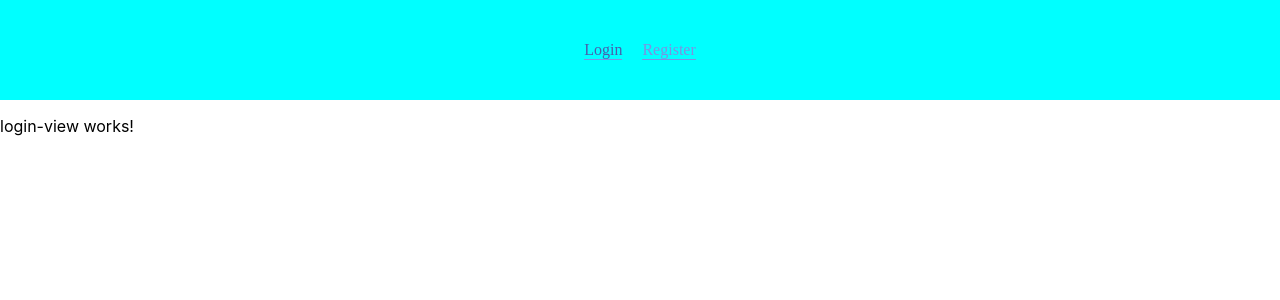
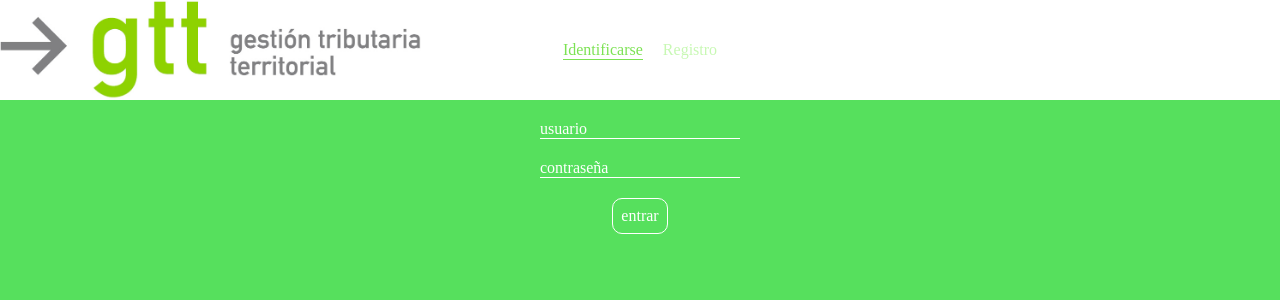
Before and after one commit to alfonsem/certificateManager, an Angular app: page /login in a window 1280 px wide. Shown: the top 300 px of the page. Built offline with nearby package versions, Linux system fonts and the light colour scheme.

Commit message:
cambio de css y añadimos fondo del logo

```diff
--- a/src/app/app.module.ts
+++ b/src/app/app.module.ts
@@ -6,6 +6,7 @@ import { AppComponent } from './app.component';
 import { LoginViewComponent } from './login-view/login-view.component';
 import { RegisterViewComponent } from './register-view/register-view.component';
 import { NavBarComponent } from './nav-bar/nav-bar.component';
+import { FormsModule } from '@angular/forms';
 
 @NgModule({
   declarations: [
@@ -16,7 +17,8 @@ import { NavBarComponent } from './nav-bar/nav-bar.component';
   ],
   imports: [
     BrowserModule,
-    AppRoutingModule
+    AppRoutingModule,
+    FormsModule
   ],
   providers: [],
   bootstrap: [AppComponent]
--- a/src/app/login-view/login-view.component.html
+++ b/src/app/login-view/login-view.component.html
@@ -1,4 +1,8 @@
 <app-nav-bar></app-nav-bar>
-<p>
-  login-view works!
-</p>
+<form>
+  <div class="formContent">
+      <input class="login" type="text" placeholder="usuario" [(ngModel)]="username" name="username" />
+      <input class="login" type="text" placeholder="contraseña" [(ngModel)]="password" name="password" />
+      <input id="loginIn" type="submit" value="entrar" />
+  </div>
+</form>
--- a/src/app/login-view/login-view.component.scss
+++ b/src/app/login-view/login-view.component.scss
@@ -0,0 +1,29 @@
+.formContent{
+    display: flex;
+    justify-content: center;
+    flex-direction: column;
+    align-items: center;
+}
+.login{
+    all: initial;
+    //color: rgb(71, 95, 173);
+    color: white;
+    //border-bottom: 1px solid rgb(122, 147, 226);
+    border-bottom: 1px solid white;
+    padding-top: 20px;
+}
+.login::placeholder{
+    //color: rgb(122, 147, 226);
+    color: white;
+}
+#loginIn{
+    all: initial;
+    margin-top: 20px;
+    padding: 8px;
+    //background: rgb(56, 166, 230);
+    //border: 1px rgb(122, 147, 226) solid;
+    border: 1px white solid;
+    //color: rgb(200, 248, 180);
+    color: white;
+    border-radius: 10px;
+}
--- a/src/app/nav-bar/nav-bar.component.html
+++ b/src/app/nav-bar/nav-bar.component.html
@@ -1,8 +1,8 @@
 <nav>
   <div class="navContainer">
       <div class="loginRegisterContainer">
-          <a routerLink="/login" routerLinkActive="active">Login</a>
-          <a routerLink="/register" routerLinkActive="active">Register</a>
+          <a routerLink="/login" routerLinkActive="active">Identificarse</a>
+          <a routerLink="/register" routerLinkActive="active">Registro</a>
       </div>
   </div>
 </nav>
--- a/src/app/nav-bar/nav-bar.component.scss
+++ b/src/app/nav-bar/nav-bar.component.scss
@@ -1,7 +1,11 @@
 nav{
     width: 100 vw;
     height: 100px;
-    background: aqua;
+    background-color: white;
+    //background: rgb(56, 166, 230);
+    background-image: url(src/assets/img/LogoGTT.jpg);
+    background-repeat: no-repeat;
+    background-size: contain;
     display: flex;
     flex-direction: row;
     justify-content: center;
@@ -13,12 +17,13 @@ nav{
 }
 a{
     all: initial;
-    color: rgb(122, 147, 226);
-    border-bottom: 1px solid rgb(122, 147, 226);
+    color: rgb(200, 248, 180);
+    //border-bottom: 1px solid rgb(124, 226, 83);
     margin: 10px;
 }
 .active{
-    color: rgb(71, 95, 173);
+    color: rgb(124, 226, 83);
+    border-bottom: 1px solid rgb(124, 226, 83);
 }
 span{
     background: aqua;
--- a/src/app/register-view/register-view.component.html
+++ b/src/app/register-view/register-view.component.html
@@ -1,3 +1,9 @@
-<p>
-  register-view works!
-</p>
+<app-nav-bar></app-nav-bar>
+<form>
+  <div class="formContent">
+      <input class="register" type="text" placeholder="usuario" [(ngModel)]="username" name="username" />
+      <input class="register" type="text" placeholder="contraseña" [(ngModel)]="password" name="password" />
+      <input class="register" type="text" placeholder="email" [(ngModel)]="email" name="email" />
+      <input id="registerIn" type="submit" value="registro" />
+  </div>
+</form>
--- a/src/app/register-view/register-view.component.scss
+++ b/src/app/register-view/register-view.component.scss
@@ -0,0 +1,29 @@
+.formContent{
+    display: flex;
+    justify-content: center;
+    flex-direction: column;
+    align-items: center;
+}
+.register{
+    all: initial;
+    //color: rgb(71, 95, 173);
+    color: white;
+    //border-bottom: 1px solid rgb(122, 147, 226);
+    border-bottom: 1px solid white;
+    padding-top: 20px;
+}
+.register::placeholder{
+    //color: rgb(122, 147, 226);
+    color: white;
+}
+#registerIn{
+    all: initial;
+    margin-top: 20px;
+    padding: 8px;
+    //background: rgb(56, 166, 230);
+    //border: 1px rgb(122, 147, 226) solid;
+    border: 1px white solid;
+    //color: rgb(200, 248, 180);
+    color: white;
+    border-radius: 10px;
+}
--- a/src/styles.scss
+++ b/src/styles.scss
@@ -2,6 +2,7 @@
 body {
     margin: 0;
     padding: 0;
+    background: rgb(86, 224, 93);
     font-family: -apple-system, BlinkMacSystemFont, 'Segoe UI', Roboto, Oxygen, Ubuntu, Cantarell, 'Open Sans', 'Helvetica Neue', sans-serif;
 }
 * {
```
Also changed, not shown: postgresql/stack.yml (added, +18 -0 lines), src/assets/img/LogoGTT.jpg (added), 1 other file (tests, documents, lock files or other folders).
